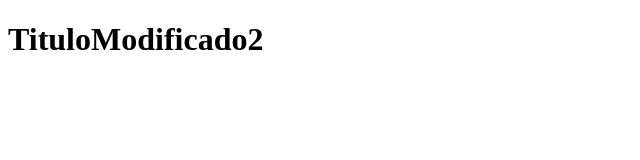
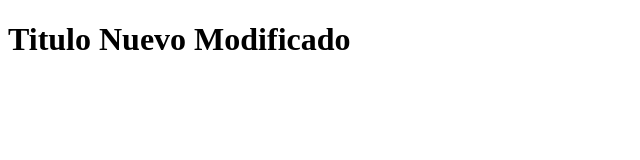
Before and after one commit to ms01029/hello.world, a plain HTML site: page index.html in a window 1280 px wide. Shown: the whole page, without its empty margins (0-640 px from the left). Drawn offline with Linux system fonts and the light colour scheme.

Commit message:
se modifico index nuevamente

```diff
--- a/index.html
+++ b/index.html
@@ -7,6 +7,6 @@
     <title>Demo Git</title>
 </head>
 <body>
-<h1>TituloModificado2</h1>
+<h1>Titulo Nuevo Modificado</h1>
 </body>
 </html>
```
